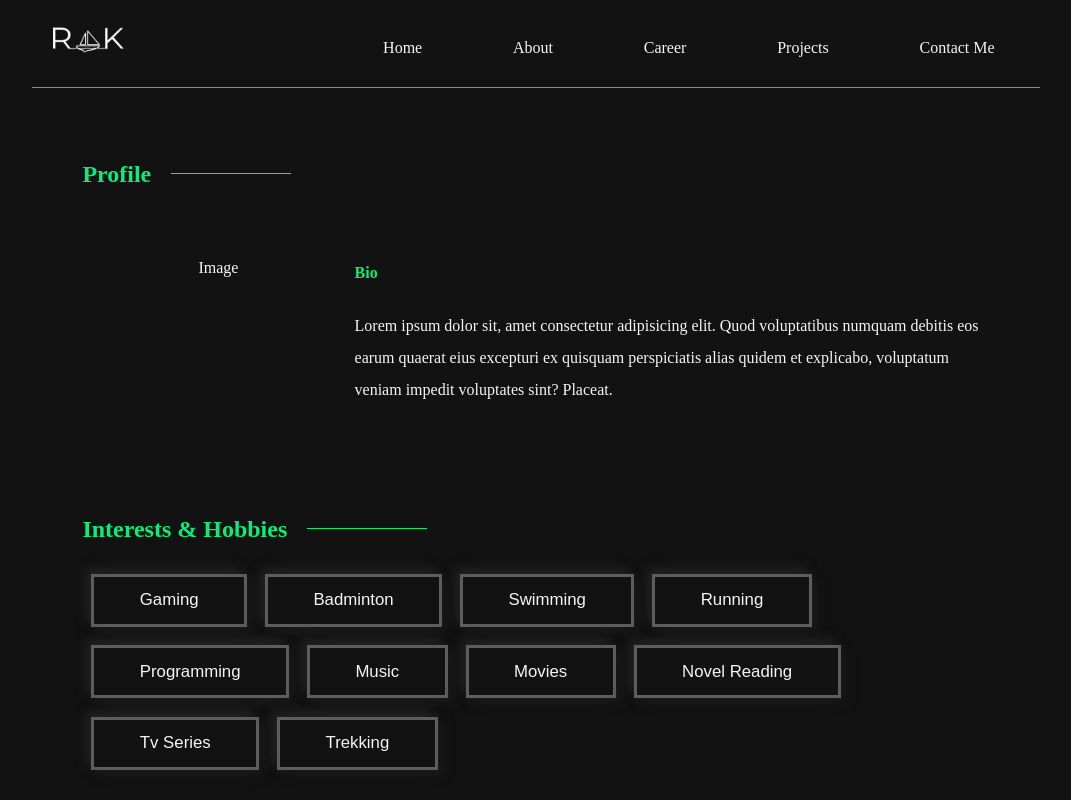
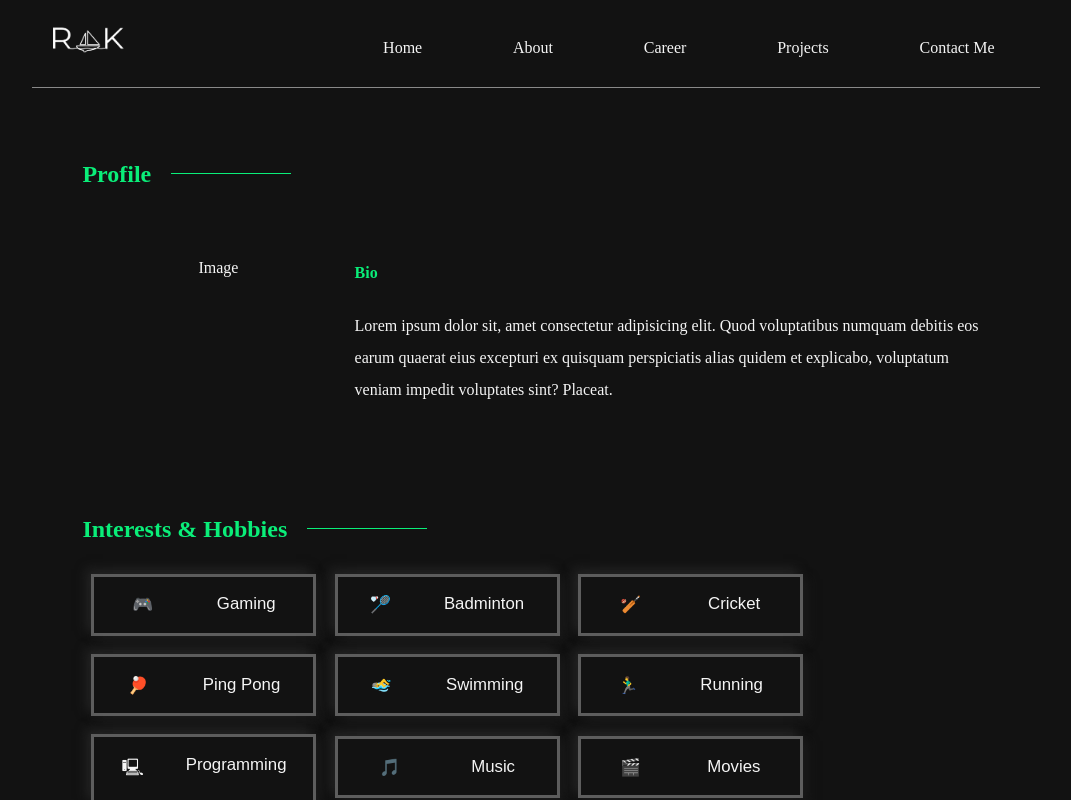
Before and after one commit to ToggleBoy/testweb, a Next.js app: page /about in a window 1280 px wide. Shown: the top 800 px of the page, without its empty margins (104-1175 px from the left). Built offline with nearby package versions, Linux system fonts and the light colour scheme.

Commit message:
interest icons added

```diff
--- a/package.json
+++ b/package.json
@@ -14,6 +14,7 @@
     "@types/react-dom": "18.2.4",
     "eslint": "8.40.0",
     "eslint-config-next": "13.4.1",
+    "framer-motion": "^10.12.12",
     "next": "13.4.1",
     "react": "18.2.0",
     "react-dom": "18.2.0",
--- a/src/app/about/page.tsx
+++ b/src/app/about/page.tsx
@@ -4,6 +4,8 @@ const About = () => {
   const interest: string[] = [
     "Gaming",
     "Badminton",
+    "Cricket",
+    "Ping Pong",
     "Swimming",
     "Running",
     "Programming",
@@ -11,7 +13,22 @@ const About = () => {
     "Movies",
     "Novel Reading",
     "Tv Series",
-    "Trekking"
+    "Trekking",
+  ];
+
+  const interestIcon = [
+    "🎮",
+    "🏸",
+    "🏏",
+    "🏓",
+    "🏊‍♂️",
+    "🏃‍♂️",
+    "🖳",
+    "🎵",
+    "🎬",
+    "📖",
+    "🎥",
+    "🌄",
   ];
 
   return (
@@ -38,7 +55,7 @@ const About = () => {
           <h2>Interests & Hobbies</h2>
           <div className="interest-section">
             {interest.map((list, index) => (
-              <InterestList data={list} key={index} />
+              <InterestList data={list} interestIcon={interestIcon[index]} key={index} />
             ))}
           </div>
         </div>
--- a/src/components/about-components/AboutSection.tsx
+++ b/src/components/about-components/AboutSection.tsx
@@ -1,3 +1,8 @@
-export const InterestList = ({ data } :any) => (
-    <button className="interest-list">{data}</button>
-  );
+export const InterestList = ({ data, interestIcon }: any) => (
+  <button className="interest-list">
+    <div className="sub-interest">
+      <div>{interestIcon}</div>
+      <div>{data}</div>
+    </div>
+  </button>
+);
--- a/src/styles/globals.css
+++ b/src/styles/globals.css
@@ -278,12 +278,17 @@ hr {
   -webkit-box-shadow: 5px 5px 10px #1a1a1a, -5px -5px 10px #242424;
   box-shadow: 5px 5px 10px #1a1a1a, -5px -5px 10px #242424;
   color: whitesmoke;
-  padding: 1.5% 5%;
+  width: 225px;
   font-size: 1.05rem;
   margin: 1%;
   border: 3px solid rgba(245, 245, 245, 0.329);
 }
 
+.sub-interest {
+  display: flex;
+  justify-content: space-around;
+  padding: 8% 0%;
+}
 /* Career */
 
 .career {
```
Also changed, not shown: 1 other file (tests, documents, lock files or other folders).
